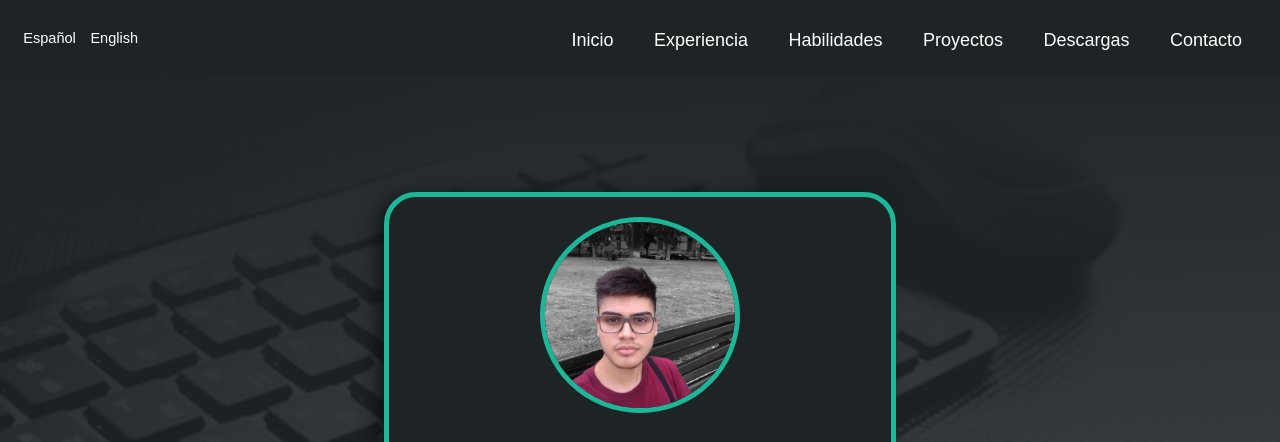
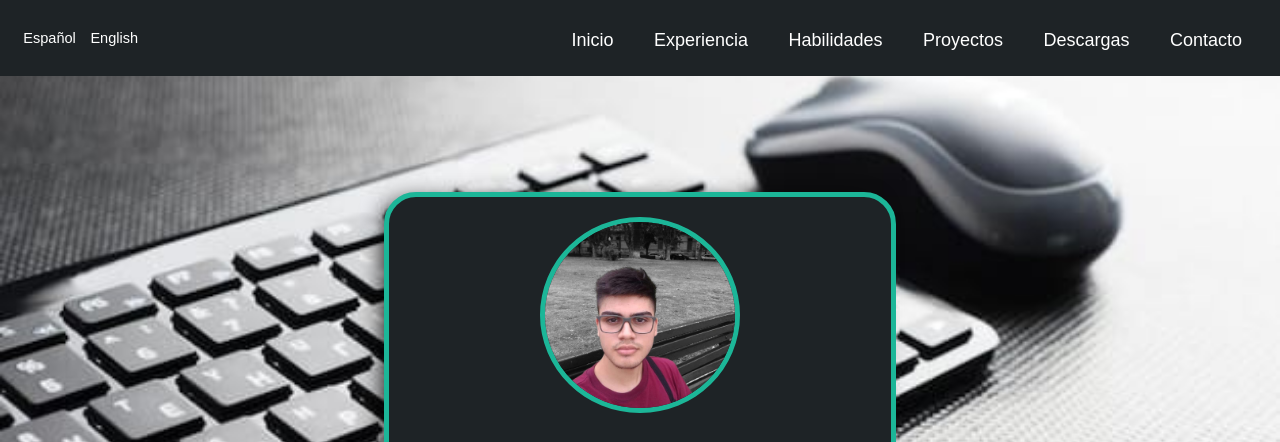
Before and after one commit to Lucho-D/Luciano-Di-Brino, a plain HTML site: page index.html in a window 1280 px wide. Shown: the top 442 px of the page. Drawn offline with Linux system fonts and the light colour scheme.

Commit message:
cambio 10

```diff
--- a/static/css/styles.css
+++ b/static/css/styles.css
@@ -103,7 +103,8 @@ li a:hover {
 
 #hero{
     height: 100vh;
-    background-image: linear-gradient(to top, rgba(30,35,38,.8), rgba(30,35,38,1)),
+    background-image:
+     /* linear-gradient(to top, rgba(30,35,38,.8), rgba(30,35,38,1)), */
     url(../img/fondo-teclado.jpeg);
     display: flex;
     flex-direction: column;
```
